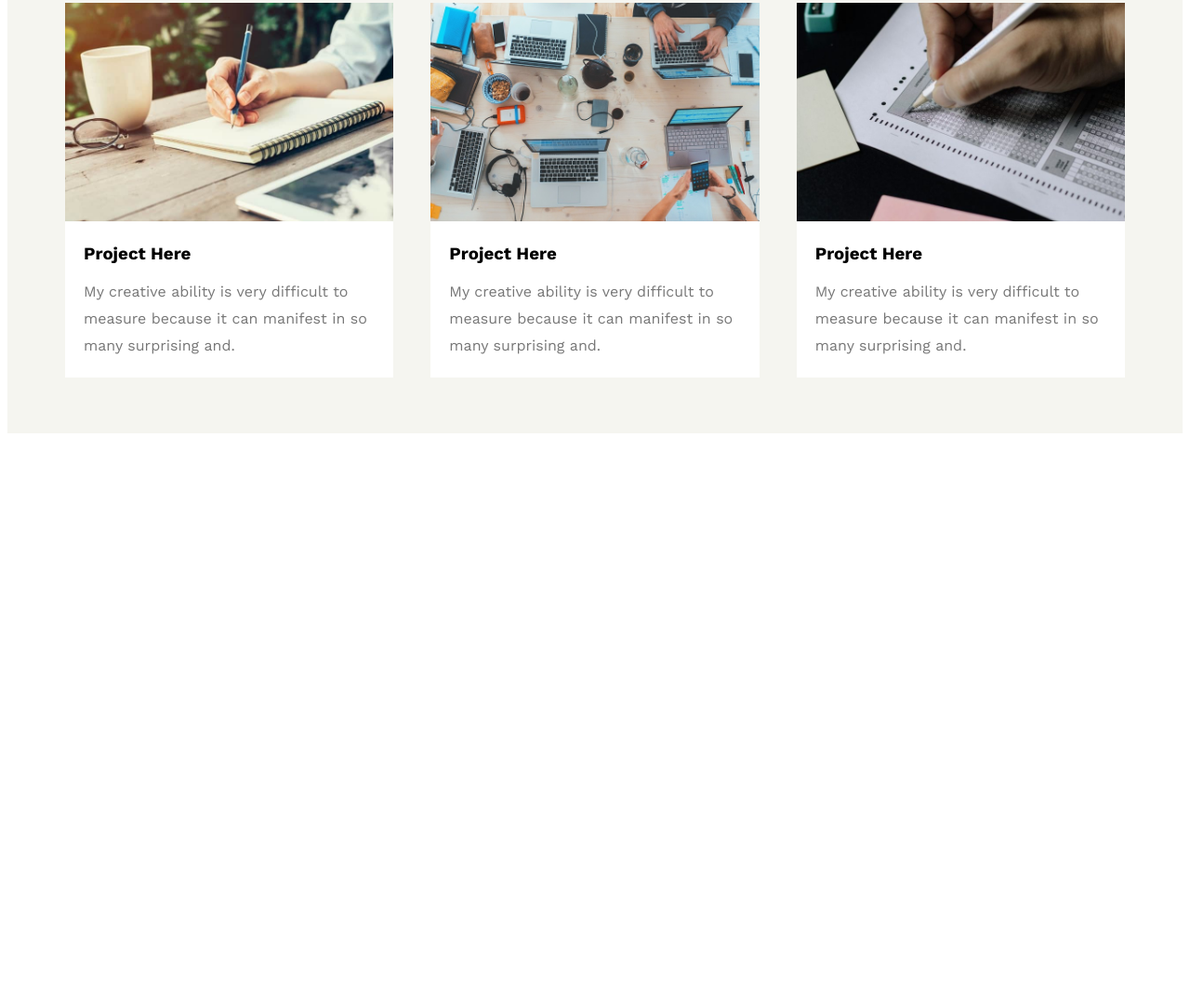
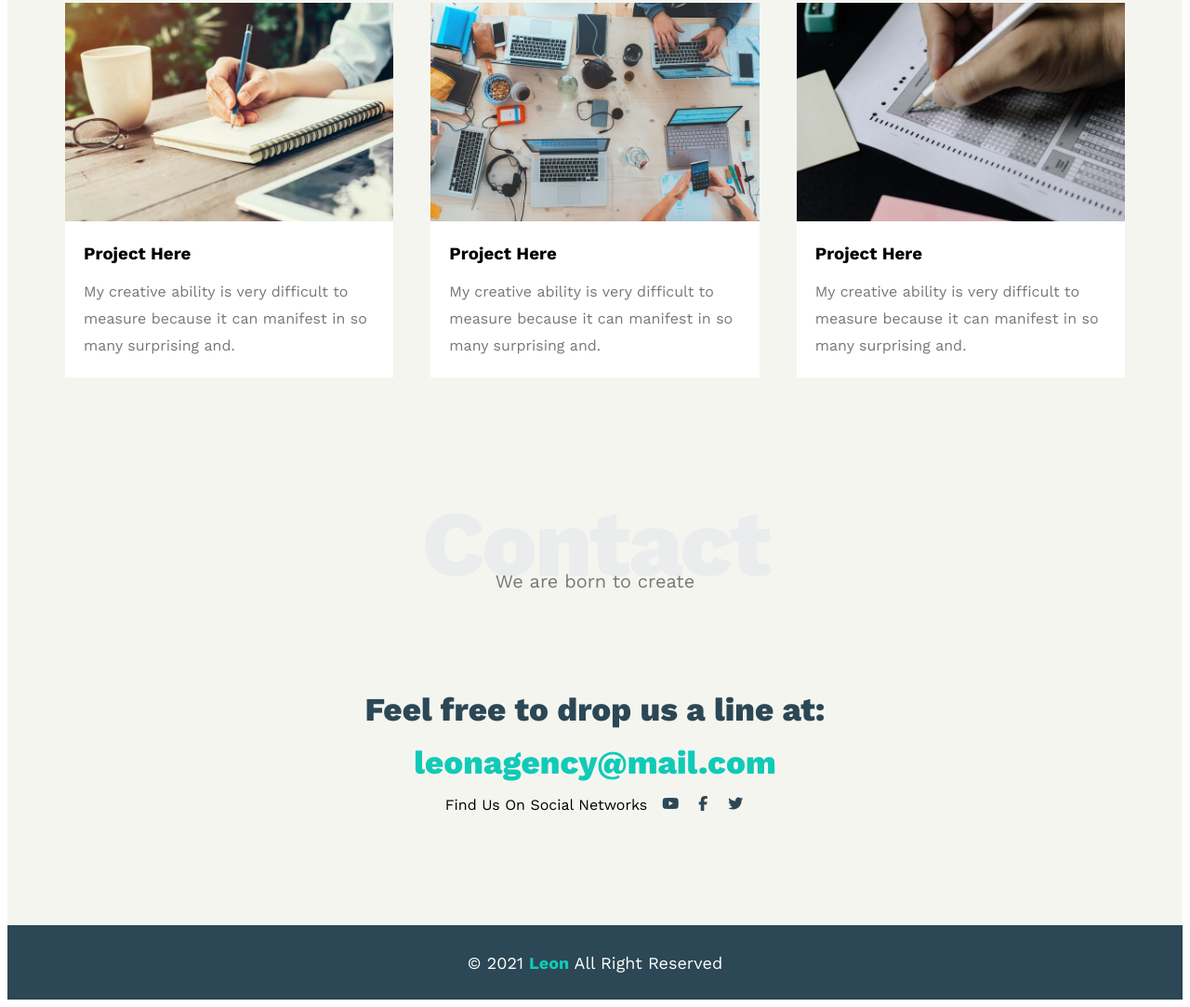
Before and after one commit to ahmedirheem/Leon-, a plain HTML site: page index.html in a window 1280 px wide. Shown: the part 2143-3226 px from the top of the page at 93% size. Before the commit the page ends 2617 px from the top, so only its background shows below. Drawn offline with nearby package versions, Linux system fonts and the light colour scheme.

Commit message:
Contact Section Relates #6

```diff
--- a/index.html
+++ b/index.html
@@ -150,5 +150,27 @@
         </div>
     </div>
     <!--End Portifolo  Section-->
+
+    <!--Start Contact Section-->
+    <div class="contact" id="contact">
+        <div class="container">
+            <h3 class="special-heading">Contact</h3>
+            <p>We are born to create</p>
+            <div class="info">
+                <p class="label">Feel free to drop us a line at:</p>
+                <a href="mailto:leonagency@mail.com?subject=Contact">leonagency@mail.com</a>
+                <div class="social">
+                    Find Us On Social Networks
+                    <i class="fab fa-youtube"></i>
+                    <i class="fab fa-facebook-f"></i>
+                    <i class="fab fa-twitter"></i>
+                </div>
+            </div>
+        </div>
+    </div>
+    <!--End Contact Section-->
+    <!--Start Footer Section-->
+    <div class="footer">&copy; 2021 <span>Leon</span> All Right Reserved </div>
+    <!--End Footer Section-->
 </body>
 </html>
--- a/style.css
+++ b/style.css
@@ -291,3 +291,61 @@ html{
     margin-bottom:0;
 }
   /* End Portfolio Section */
+
+  /* Start Contact Section */
+.contact{
+    padding-top: 60px;
+    padding-bottom: 60px;
+    background-color:#f5f5f0 ;
+}
+.contact .info{
+    text-align: center;
+    padding-top: 50px;
+    padding-bottom: 60px;
+}
+.contact .info .label{
+    font-weight: 800;
+    font-size:35px;
+    margin-bottom:15px;
+    color:var(--secondary-color);
+    letter-spacing: -2;
+}
+.contact .info a{
+    text-decoration: none;
+    color:var(--main-color);
+    font-size: 35px;
+    font-weight:800;
+    display: block;
+}
+@media (max-width:767px){
+    .contact .info .label,
+    .contact .info a{
+        font-size:25px;
+    }
+}
+.contact .info .social{
+    margin-top: 15px;
+    font-size: 16px;
+    display: flex;
+    text-align: center;
+    justify-content: center;
+}
+.contact .social i{
+    color:var(--secondary-color);
+    margin-left:15px;
+}
+  /* End Contact Section */
+  /* Start Footer Section */
+.footer {
+    background-color: var(--secondary-color);
+    text-align: center;
+    height:80px;
+    padding-top:30px ;
+    font-size:18px;
+    color:white;
+}
+.footer span{
+    color: var(--main-color);
+    font-weight:bold;
+}
+  /* End Footer Section */
```
Also changed, not shown: 1 other file.
